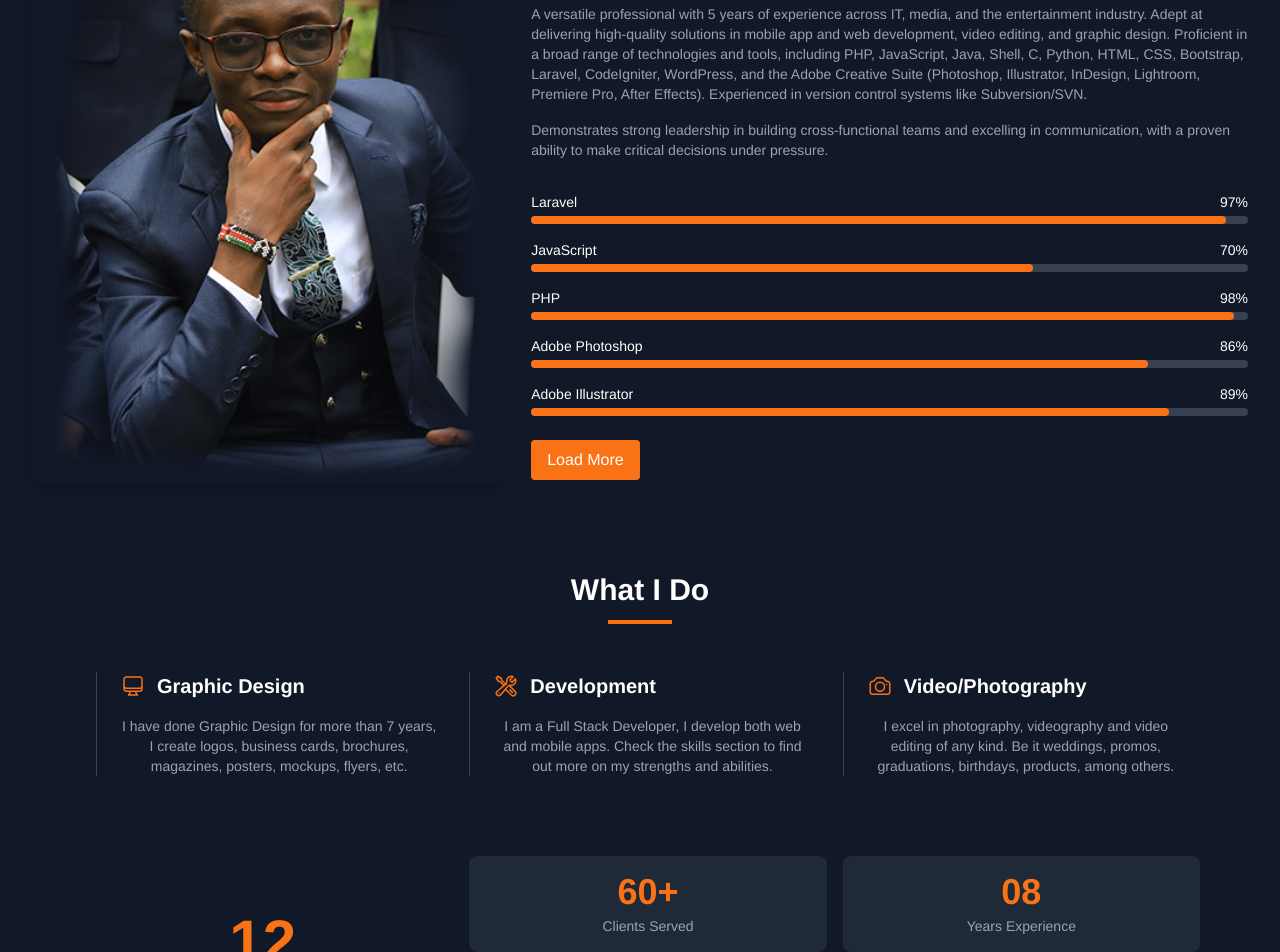
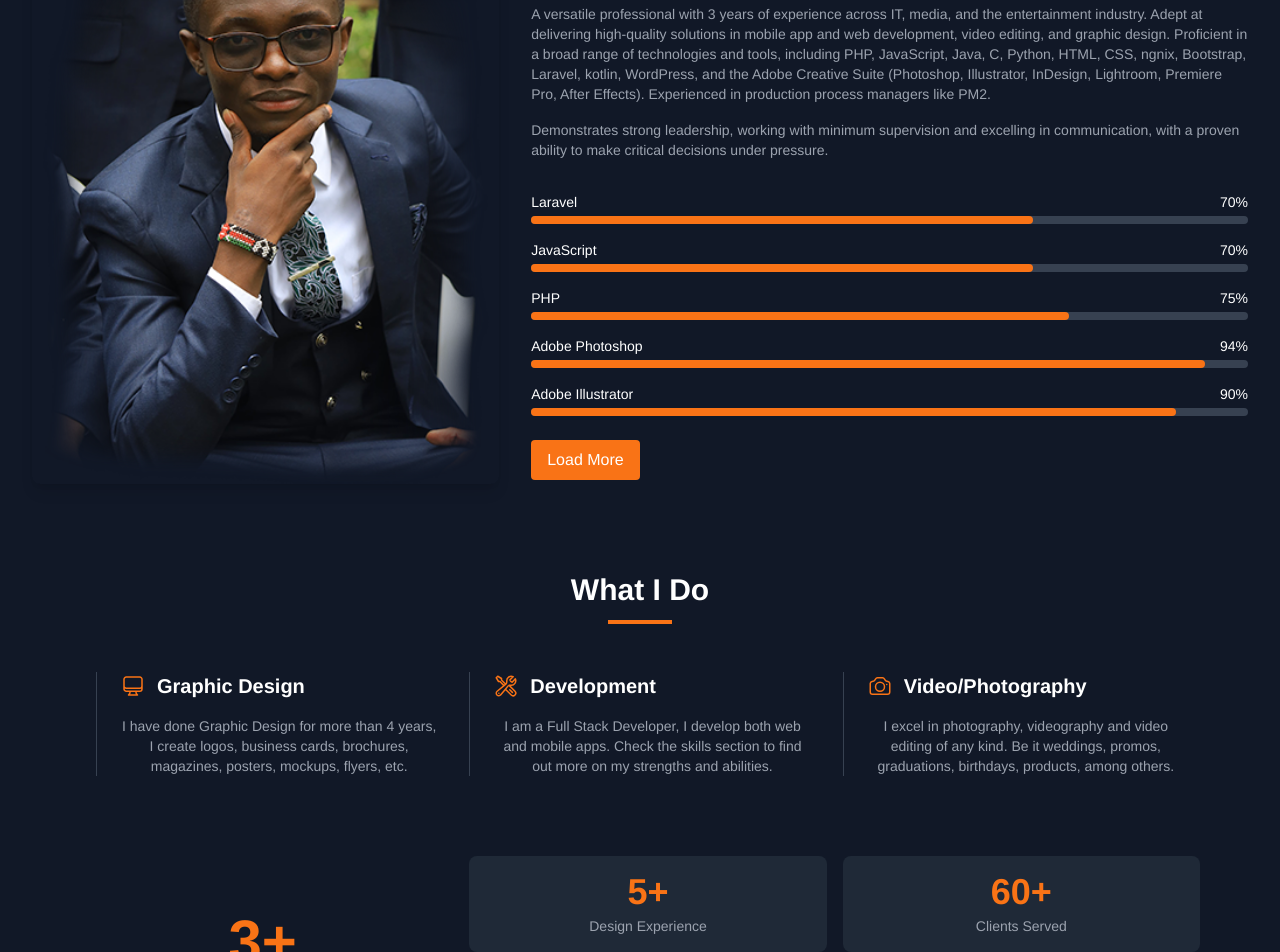
Before and after one commit to davidokumbo/VUEJS--Portfolio, a Vue app: page / in a window 1280 px wide. Shown: the part 1060-2012 px from the top of the page. Built offline with nearby package versions, Linux system fonts and the light colour scheme.

Commit message:
Content Update on the UI

```diff
--- a/src/components/sections/AboutMeSection.vue
+++ b/src/components/sections/AboutMeSection.vue
@@ -14,11 +14,11 @@
           <h1 class="text-4xl font-bold mb-4">About Briva Hamisi</h1>
           <h2 class="text-2xl font-semibold mb-4">Software Engineer | Full Stack Developer | Creative Designer</h2>
           <p class="text-sm text-gray-400 mb-4">
-            A versatile professional with 5 years of experience across IT, media, and the entertainment industry. Adept at delivering high-quality solutions in mobile app and web development, video editing, and graphic design.
-            Proficient in a broad range of technologies and tools, including PHP, JavaScript, Java, Shell, C, Python, HTML, CSS, Bootstrap, Laravel, CodeIgniter, WordPress, and the Adobe Creative Suite (Photoshop, Illustrator, InDesign, Lightroom, Premiere Pro, After Effects). Experienced in version control systems like Subversion/SVN.
+            A versatile professional with 3 years of experience across IT, media, and the entertainment industry. Adept at delivering high-quality solutions in mobile app and web development, video editing, and graphic design.
+            Proficient in a broad range of technologies and tools, including PHP, JavaScript, Java, C, Python, HTML, CSS, ngnix, Bootstrap, Laravel, kotlin, WordPress, and the Adobe Creative Suite (Photoshop, Illustrator, InDesign, Lightroom, Premiere Pro, After Effects). Experienced in production process managers like PM2.
           </p>
           <p class="text-sm text-gray-400 mb-6">
-            Demonstrates strong leadership in building cross-functional teams and excelling in communication, with a proven ability to make critical decisions under pressure.
+            Demonstrates strong leadership, working with minimum supervision and excelling in communication, with a proven ability to make critical decisions under pressure.
           </p>
 
           <!-- Dynamic Skill Bars -->
@@ -53,16 +53,21 @@
 import { ref, computed } from 'vue'
 
 const skills = ref([
-  { name: 'Laravel', percentage: 97 },
+  { name: 'Laravel', percentage: 70 },
   { name: 'JavaScript', percentage: 70 },
-  { name: 'PHP', percentage: 98 },
-  { name: 'Adobe Photoshop', percentage: 86 },
-  { name: 'Adobe Illustrator', percentage: 89 },
+  { name: 'PHP', percentage: 75 },
+  { name: 'Adobe Photoshop', percentage: 94 },
+  { name: 'Adobe Illustrator', percentage: 90 },
   { name: 'Vue.js', percentage: 75 },
   { name: 'React', percentage: 65 },
   { name: 'Node.js', percentage: 80 },
-  { name: 'Python', percentage: 60 },
+  { name: 'Python', percentage: 70 },
   { name: 'SQL', percentage: 85 },
+  { name: 'Bootstrap', percentage: 80 },
+  { name: 'Tailwind Css', percentage: 75 },
+  { name: 'WordPress', percentage: 70 },
+  { name: 'Kotlin', percentage: 75 },
+  { name: 'Java', percentage: 65 },
 ])
 
 const showAllSkills = ref(false)
--- a/src/components/sections/ExperienceStats.vue
+++ b/src/components/sections/ExperienceStats.vue
@@ -5,7 +5,7 @@
           <!-- Years of Experience Section -->
           <div class="md:w-1/3 flex items-center justify-center h-full">
             <div class="text-center">
-              <p class="text-5xl md:text-6xl font-bold text-orange-500">12</p>
+              <p class="text-5xl md:text-6xl font-bold text-orange-500">3+</p>
               <p class="text-xl text-gray-300 mt-2">Years Experience</p>
             </div>
           </div>
@@ -28,9 +28,9 @@
   import { ref } from 'vue';
 
   const stats = ref([
+    { value: '5+', label: 'Design Experience' },
     { value: '60+', label: 'Clients Served' },
-    { value: '08', label: 'Years Experience' },
-    { value: '122+', label: 'Completed Projects' },
-    { value: '10', label: 'Achievements' },
+    { value: '34+', label: 'Completed Projects' },
+    { value: '7', label: 'Achievements' },
   ]);
   </script>
--- a/src/components/sections/latestWork.vue
+++ b/src/components/sections/latestWork.vue
@@ -156,7 +156,7 @@ const projects = ref([
     images: ['/images/bg_main.jpg', '/images/tea_party_2.jpg', '/images/tea_party_3.jpg'],
     videoUrl: null,
     fullDescription: 'A tea party is a social gathering event held in the afternoon. For centuries, many societies have cherished drinking tea with company at noon. Tea parties are considered for formal business meetings, social celebrations or just as an afternoon refreshment.',
-    client: 'Parsmiti',
+    client: 'Hamisi Briva',
     type: 'Graphic',
     year: '2021',
     previewUrl: 'https://example.com/more-work',
@@ -169,7 +169,7 @@ const projects = ref([
     images: ['/images/background.jpg', '/images/tea_party_2.jpg', '/images/tea_party_3.jpg'],
     videoUrl: null,
     fullDescription: 'A tea party is a social gathering event held in the afternoon. For centuries, many societies have cherished drinking tea with company at noon. Tea parties are considered for formal business meetings, social celebrations or just as an afternoon refreshment.',
-    client: 'Parsmiti',
+    client: 'Hamisi Briva',
     type: 'Graphic',
     year: '2021',
     previewUrl: 'https://example.com/more-work',
@@ -182,7 +182,7 @@ const projects = ref([
     images: ['/images/bg_main.jpg', '/images/tea_party_2.jpg', '/images/tea_party_3.jpg'],
     videoUrl: null,
     fullDescription: 'A tea party is a social gathering event held in the afternoon. For centuries, many societies have cherished drinking tea with company at noon. Tea parties are considered for formal business meetings, social celebrations or just as an afternoon refreshment.',
-    client: 'Parsmiti',
+    client: 'Hamisi Briva',
     type: 'Graphic',
     year: '2021',
     previewUrl: 'https://example.com/more-work',
--- a/src/components/sections/whatIdo.vue
+++ b/src/components/sections/whatIdo.vue
@@ -27,7 +27,7 @@
     {
       icon: ComputerDesktopIcon,
       title: "Graphic Design",
-      description: "I have done Graphic Design for more than 7 years, I create logos, business cards, brochures, magazines, posters, mockups, flyers, etc."
+      description: "I have done Graphic Design for more than 4 years, I create logos, business cards, brochures, magazines, posters, mockups, flyers, etc."
     },
     {
       icon: WrenchScrewdriverIcon,
```
